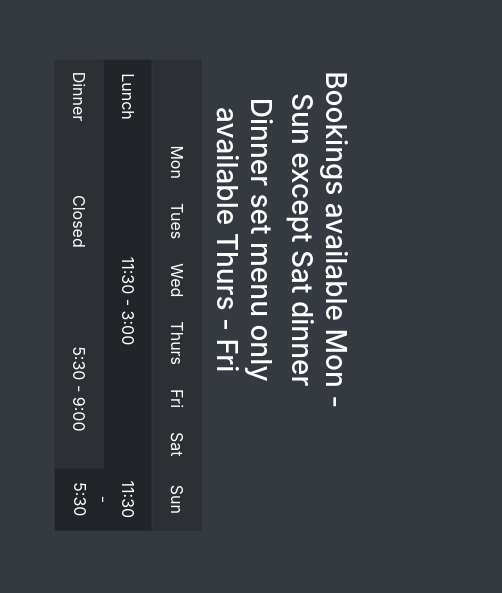
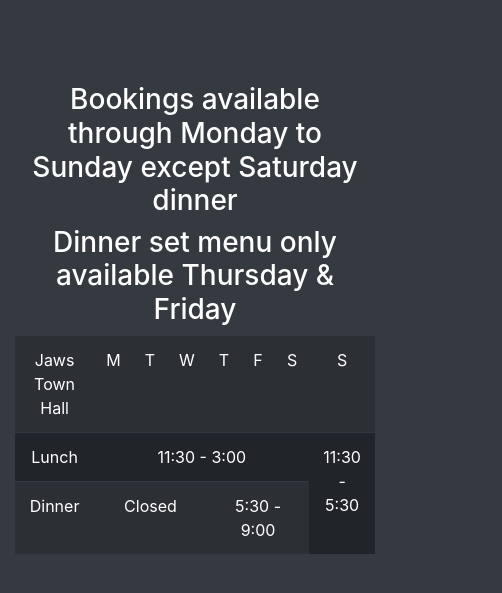
Before and after one commit to qtrandeveloper/jaws, a plain HTML site: page index.html in a window 390 px wide. Shown: the part 2891-3484 px from the top of the page, 502 px wide, since content can reach past the window. Before the commit the page ends 3438 px from the top, so only its background shows below. Drawn offline with Linux system fonts and the light colour scheme.

Commit message:
made table responsive

```diff
--- a/css/table.css
+++ b/css/table.css
@@ -1,9 +1,5 @@
 @media only screen and (max-width: 500px) {
     #hours {
-        -webkit-transform: rotate(90deg);
-        -moz-transform: rotate(90deg);
-        -o-transform: rotate(90deg);
-        -ms-transform: rotate(90deg);
-        transform: rotate(90deg);
+min-width: 100%;
     }
 }
--- a/index.html
+++ b/index.html
@@ -88,20 +88,20 @@
         <div class="row">
           <div class="col-lg-12 col-md-12 col-sm-12 col-xs-12 mx-auto text-center">
 
-            <h3 class="text-white">Bookings available Mon - Sun except Sat dinner</h3>
-            <h3 class="text-white">Dinner set menu only available Thurs - Fri</h3>
+            <h3 class="text-white">Bookings available through Monday to Sunday except Saturday dinner</h3>
+            <h3 class="text-white">Dinner set menu only available Thursday & Friday</h3>
 
             <table class="table table-dark table-striped">
               <tbody>
                 <tr>
-                  <td></td>
-                  <td>Mon</td>
-                  <td>Tues</td>
-                  <td>Wed</td>
-                  <td>Thurs</td>
-                  <td>Fri</td>
-                  <td>Sat</td>
-                  <td>Sun</td>
+                  <td>Jaws Town Hall</td>
+                  <td>M</td>
+                  <td>T</td>
+                  <td>W</td>
+                  <td>T</td>
+                  <td>F</td>
+                  <td>S</td>
+                  <td>S</td>
                 </tr>
                 <tr>
                   <td>Lunch</td>
```
